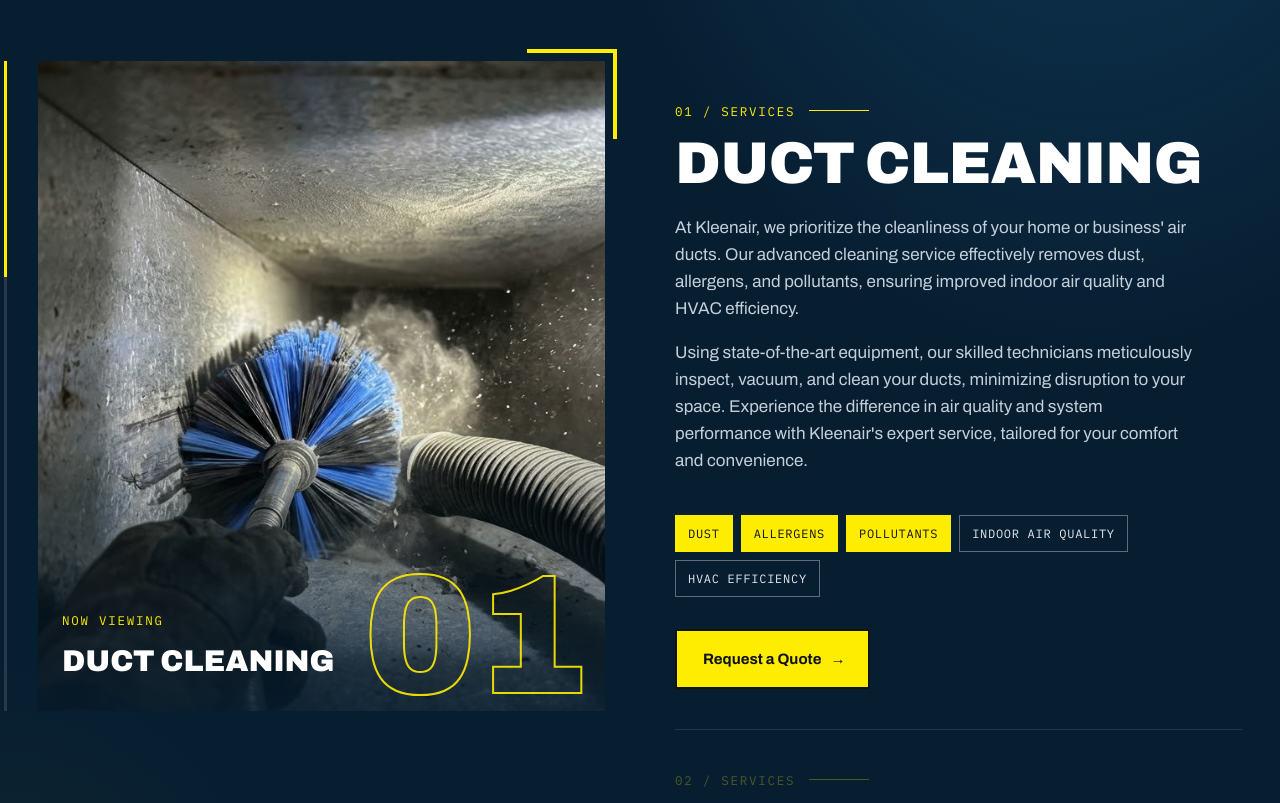
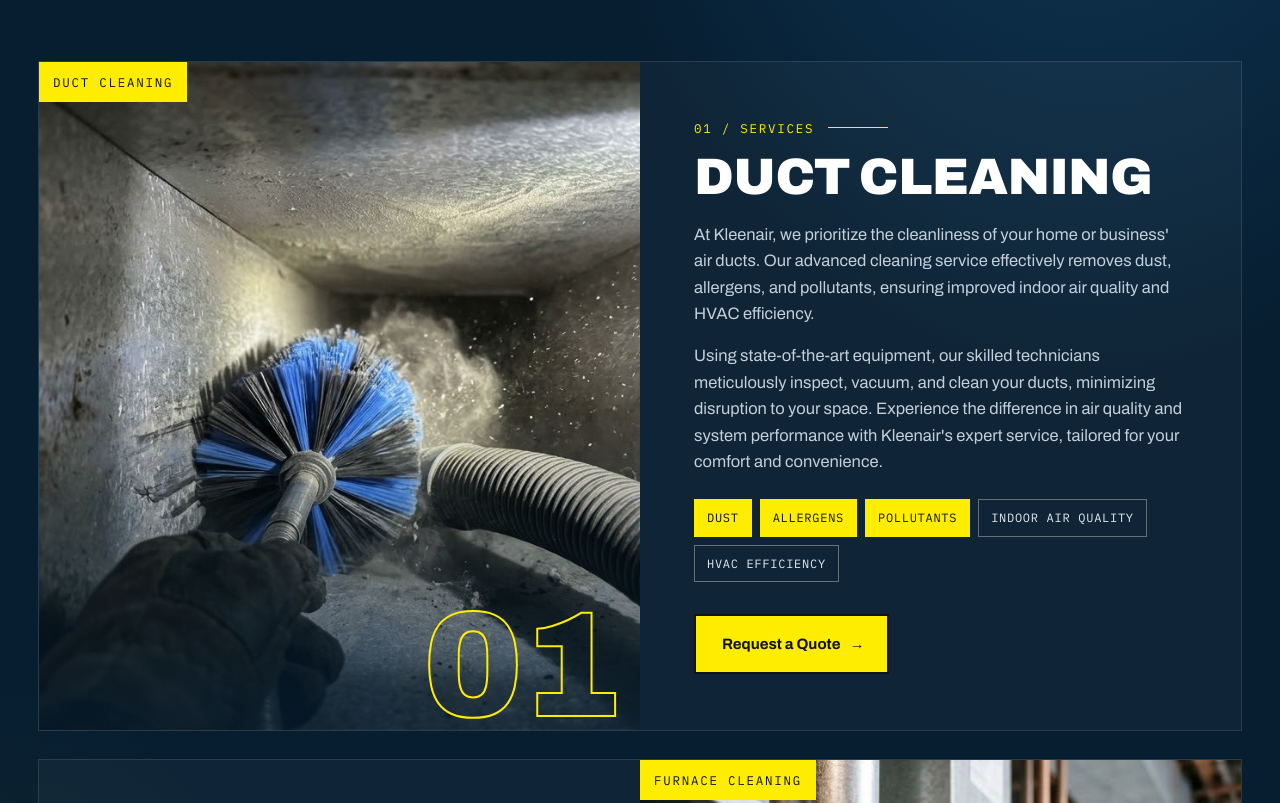
Before and after one commit to dallaswebagency/Kleenair-Furnace-Duct-Cleaning-Ltd., a plain HTML site: page index.html in a window 1280 px wide. Shown: the part 3240-4043 px from the top of the page. Drawn offline with Linux system fonts and the light colour scheme.

Commit message:
Services: alternating photo/text rows, no sticky gaps; process fills on view
Co-Authored-By: Claude Opus 5.5 <noreply@anthropic.com>
Claude-Session: https://claude.ai/code/session_017Li8CKjgWL7KoNiE7g78kv

```diff
--- a/index.html
+++ b/index.html
@@ -169,27 +169,23 @@ nav.main a.lnk:hover::after,nav.main a.lnk.act::after{transform:scaleX(1);transf
 .svc-head h2{font-size:clamp(50px,6.4vw,100px);margin-top:20px}
 .svc-head h2 span{color:var(--yellow)}
 .svc-head p{color:#b6c4d1;font-size:18px}
-.story{display:grid;grid-template-columns:1fr 1fr;gap:70px;align-items:start}
-.stage{position:sticky;top:110px;height:calc(100vh - 150px);max-height:660px;min-height:480px}
-.stage .shot{position:absolute;inset:0;overflow:hidden;opacity:0;transform:scale(1.06);transition:opacity .8s var(--ease),transform 1.2s var(--ease)}
-.stage .shot.on{opacity:1;transform:none}
-.stage .shot img{width:100%;height:100%;object-fit:cover}
-.stage .shot::after{content:"";position:absolute;inset:0;background:linear-gradient(180deg,transparent 55%,rgba(7,30,49,.85))}
-.stage .big{position:absolute;right:18px;bottom:6px;z-index:2;font-size:170px;line-height:.8;color:transparent;-webkit-text-stroke:2px var(--yellow);opacity:.9}
-.stage .cap{position:absolute;left:24px;bottom:26px;z-index:2}
-.stage .cap .mono{color:var(--yellow)}
-.stage .cap b{display:block;font-size:30px;font-weight:900;text-transform:uppercase;font-stretch:75%;font-variation-settings:"wdth" 75;margin-top:4px}
-.stage .rail{position:absolute;left:-34px;top:0;bottom:0;width:3px;background:rgba(255,255,255,.12)}
-.stage .rail i{position:absolute;left:0;top:0;width:3px;height:33.33%;background:var(--yellow);transition:transform .6s var(--ease)}
-.stage .corner{position:absolute;top:-12px;right:-12px;width:90px;height:90px;border-top:4px solid var(--yellow);border-right:4px solid var(--yellow);z-index:3}
-.svc{min-height:78vh;display:flex;flex-direction:column;justify-content:center;padding:40px 0;border-bottom:1px solid rgba(255,255,255,.1);opacity:.28;transition:opacity .6s var(--ease)}
-.svc:last-child{border-bottom:none}
-.svc.on{opacity:1}
+.svc-list{display:flex;flex-direction:column;gap:28px}
+.svc{display:grid;grid-template-columns:1fr 1fr;background:rgba(255,255,255,.03);border:1px solid rgba(255,255,255,.1);transition:border-color .4s,background .4s}
+.svc:hover{border-color:rgba(255,237,0,.5);background:rgba(255,255,255,.05)}
+.svc:nth-child(even) .media{order:2}
+.svc .media{position:relative;overflow:hidden;min-height:100%;clip-path:inset(0 0 0 100%);transition:clip-path 1.1s var(--ease)}
+.svc:nth-child(even) .media{clip-path:inset(0 100% 0 0)}
+.svc.in .media{clip-path:inset(0 0 0 0)!important}
+.svc .media img{position:absolute;inset:0;width:100%;height:100%;object-fit:cover;transition:transform 1.2s var(--ease)}
+.svc:hover .media img{transform:scale(1.06)}
+.svc .media::after{content:"";position:absolute;inset:0;background:linear-gradient(180deg,transparent 50%,rgba(7,30,49,.8))}
+.svc .bign{position:absolute;right:20px;bottom:4px;z-index:2;font-size:150px;line-height:.8;color:transparent;-webkit-text-stroke:2px var(--yellow)}
+.svc .tagline{position:absolute;left:0;top:0;z-index:2;background:var(--yellow);color:var(--ink);padding:10px 14px}
+.svc .body{padding:56px 54px}
 .svc .n{display:flex;align-items:center;gap:14px;color:var(--yellow)}
 .svc .n::after{content:"";height:1px;width:60px;background:var(--yellow)}
-.svc h3{font-size:clamp(44px,4.6vw,68px);margin:16px 0 24px}
-.svc p{color:#c3cfda;margin-bottom:16px;font-size:17px;max-width:54ch}
-.svc .mob{display:none}
+.svc h3{font-size:clamp(40px,4vw,60px);margin:16px 0 22px}
+.svc p{color:#c3cfda;margin-bottom:16px;font-size:16.5px}
 .chips{display:flex;flex-wrap:wrap;gap:8px;margin:24px 0 32px}
 .chip{font-family:var(--mono);font-size:12px;letter-spacing:.06em;padding:8px 12px;border:1px solid rgba(255,255,255,.35);text-transform:uppercase;color:#e3e9ef;transition:all .3s}
 .chip.y{background:var(--yellow);border-color:var(--yellow);color:var(--ink)}
@@ -202,10 +198,13 @@ nav.main a.lnk:hover::after,nav.main a.lnk.act::after{transform:scaleX(1);transf
 .proc-head p{max-width:36ch;color:var(--ink-2)}
 .pipe{position:relative;display:grid;grid-template-columns:repeat(5,1fr);gap:0}
 .pipe .tube{position:absolute;left:0;right:0;top:34px;height:16px;background:repeating-linear-gradient(90deg,#c8d6e2 0 28px,#b7c8d6 28px 32px);border-top:2px solid #e6eef4;border-bottom:2px solid #9fb3c4}
-.pipe .fill{position:absolute;left:0;top:34px;height:16px;width:100%;background:repeating-linear-gradient(90deg,var(--blue) 0 28px,#155f95 28px 32px);transform-origin:left;transform:scaleX(var(--p,0));border-top:2px solid var(--blue-2);border-bottom:2px solid #0d4a75}
+.pipe .fill{position:absolute;left:0;top:34px;height:16px;width:100%;background:repeating-linear-gradient(90deg,var(--blue) 0 28px,#155f95 28px 32px);transform-origin:left;transform:scaleX(0);transition:transform 2.4s var(--ease);border-top:2px solid var(--blue-2);border-bottom:2px solid #0d4a75}
 .station{position:relative;z-index:2;padding-right:22px}
 .station .node{width:84px;height:84px;border-radius:50%;background:var(--white);border:3px solid var(--ink);display:grid;place-items:center;font-family:var(--mono);font-weight:600;font-size:15px;transition:all .5s var(--ease)}
 .station.lit .node{background:var(--yellow);transform:scale(1.08)}
+.pipe.go .fill{transform:scaleX(1)}
+.pipe.go .station .node{background:var(--yellow);transform:scale(1.08)}
+.pipe.go .station:nth-of-type(2) .node{transition-delay:.5s}.pipe.go .station:nth-of-type(3) .node{transition-delay:1s}.pipe.go .station:nth-of-type(4) .node{transition-delay:1.5s}.pipe.go .station:nth-of-type(5) .node{transition-delay:2s}
 .station b{display:block;font-size:21px;margin-top:22px;line-height:1.2}
 .station span{font-size:14.5px;color:#5c646d;display:block;margin-top:6px}
 
@@ -297,14 +296,16 @@ footer{background:var(--white);padding-top:70px}
   .reg-item{border-right:none;border-bottom:1px solid #2c3238}
   .about-grid{grid-template-columns:1fr;gap:50px}
   .svc-head{grid-template-columns:1fr;gap:20px;margin-bottom:40px}
-  .story{grid-template-columns:1fr;gap:0}
-  .stage{display:none}
-  .svc{min-height:0;opacity:1;padding:50px 0}
-  .svc .mob{display:block;width:100%;aspect-ratio:4/3;object-fit:cover;margin-bottom:28px}
+  .svc{grid-template-columns:1fr}
+  .svc:nth-child(even) .media{order:0}
+  .svc .media{min-height:0;aspect-ratio:4/3}
+  .svc .body{padding:34px 24px 38px}
+  .svc .bign{font-size:110px}
   .proc-head{flex-direction:column;align-items:start}
   .pipe{grid-template-columns:1fr;gap:26px}
   .pipe .tube,.pipe .fill{left:39px;right:auto;top:0;bottom:0;width:6px;height:auto;background:#c8d6e2;border:none}
-  .pipe .fill{background:var(--blue);transform:scaleY(var(--p,0));transform-origin:top}
+  .pipe .fill{background:var(--blue);transform:scaleY(0);transform-origin:top}
+  .pipe.go .fill{transform:scaleY(1)}
   .station{display:grid;grid-template-columns:84px 1fr;gap:20px;align-items:center}
   .station b{margin-top:0}
   .review .wrap{grid-template-columns:1fr}
@@ -356,7 +357,7 @@ footer{background:var(--white);padding-top:70px}
   *{animation:none!important;transition:none!important}
   .rv{opacity:1;transform:none}
   .hero h1 .ln > span,.hero .sub,.hero .ctas{transform:none;opacity:1}
-  .hero-photo,.about-photo .frame,.cityline img{clip-path:none}
+  .hero-photo,.about-photo .frame,.cityline img,.svc .media{clip-path:none!important}
 }
 </style>
 </head>
@@ -475,46 +476,42 @@ footer{background:var(--white);padding-top:70px}
       <p>Duct, furnace and dryer vent cleaning for homes and businesses across Calgary and its surrounding areas.</p>
     </div>
 
-    <div class="story">
-      <div class="stage" aria-hidden="true">
-        <div class="rail"><i></i></div>
-        <div class="corner"></div>
-        <figure class="shot on" data-k="duct"><img src="images/duct-cleaning.jpg" alt=""></figure>
-        <figure class="shot" data-k="furnace"><img src="images/furnace-cleaning.jpg" alt=""></figure>
-        <figure class="shot" data-k="dryervent"><img src="images/dryer-vent-cleaning.jpg" alt=""></figure>
-        <div class="display big">01</div>
-        <div class="cap"><span class="mono">Now viewing</span><b>Duct Cleaning</b></div>
-      </div>
-
+    <div class="story-rows">
       <div class="svc-list">
         <article class="svc on" id="duct" data-k="duct" data-n="01" data-t="Duct Cleaning">
-          <img class="mob" src="images/duct-cleaning.jpg" alt="Rotary brush and vacuum hose cleaning inside an air duct">
+          <div class="media"><img src="images/duct-cleaning.jpg" alt="Rotary brush and vacuum hose cleaning inside an air duct"><span class="display bign">01</span><span class="tagline mono">Duct Cleaning</span></div>
+          <div class="body">
           <span class="n mono">01 / Services</span>
           <h3 class="display">Duct Cleaning</h3>
           <p>At Kleenair, we prioritize the cleanliness of your home or business' air ducts. Our advanced cleaning service effectively removes dust, allergens, and pollutants, ensuring improved indoor air quality and HVAC efficiency.</p>
           <p>Using state-of-the-art equipment, our skilled technicians meticulously inspect, vacuum, and clean your ducts, minimizing disruption to your space. Experience the difference in air quality and system performance with Kleenair's expert service, tailored for your comfort and convenience.</p>
           <div class="chips"><span class="chip y">Dust</span><span class="chip y">Allergens</span><span class="chip y">Pollutants</span><span class="chip">Indoor air quality</span><span class="chip">HVAC efficiency</span></div>
           <div><a class="btn btn-y" href="#contact" data-svc="Duct Cleaning">Request a Quote <span class="arr">&rarr;</span></a></div>
+        </div>
         </article>
 
         <article class="svc" id="furnace" data-k="furnace" data-n="02" data-t="Furnace Cleaning">
-          <img class="mob" src="images/furnace-cleaning.jpg" alt="Technician brushing and vacuuming a furnace blower">
+          <div class="media"><img src="images/furnace-cleaning.jpg" alt="Technician brushing and vacuuming a furnace blower"><span class="display bign">02</span><span class="tagline mono">Furnace Cleaning</span></div>
+          <div class="body">
           <span class="n mono">02 / Services</span>
           <h3 class="display">Furnace Cleaning</h3>
           <p>Your furnace is essential for maintaining warmth and comfort in your home, particularly during colder seasons. However, regular usage can lead to the accumulation of dirt and contaminants, potentially affecting its efficiency and safety.</p>
           <p>Our skilled technicians conduct thorough cleaning, targeting key components like the furnace blower and heat exchangers to remove any buildup that could hinder performance. A clean furnace operates more efficiently, reducing energy costs, and distributes heat evenly throughout your home. Regular cleaning can extend your furnace's lifespan, prevent costly repairs, and mitigate fire hazards and carbon monoxide risks.</p>
           <div class="chips"><span class="chip y">Furnace blower</span><span class="chip y">Heat exchangers</span><span class="chip">Lower energy costs</span><span class="chip">Even heat</span><span class="chip">Longer lifespan</span><span class="chip">Fire &amp; CO safety</span></div>
           <div><a class="btn btn-y" href="#contact" data-svc="Furnace Cleaning">Request a Quote <span class="arr">&rarr;</span></a></div>
+        </div>
         </article>
 
         <article class="svc" id="dryervent" data-k="dryervent" data-n="03" data-t="Dryer Vent Cleaning">
-          <img class="mob" src="images/dryer-vent-cleaning.jpg" alt="Technician clearing lint from a dryer vent duct">
+          <div class="media"><img src="images/dryer-vent-cleaning.jpg" alt="Technician clearing lint from a dryer vent duct"><span class="display bign">03</span><span class="tagline mono">Dryer Vent Cleaning</span></div>
+          <div class="body">
           <span class="n mono">03 / Services</span>
           <h3 class="display">Dryer Vent Cleaning</h3>
           <p>Dryer vent cleaning is a crucial yet often overlooked service that not only reduces fire risks but also improves dryer efficiency. Lint and debris buildup in dryer vents can lead to hazardous conditions and longer drying times.</p>
           <p>Kleenair's professional vent cleaning ensures unobstructed airflow, optimizing dryer performance. With specialized tools, our technicians thoroughly clean vents from the dryer to the exterior, cutting down on drying times, energy usage, and wear on the appliance.</p>
           <div class="chips"><span class="chip y">Dryer to exterior</span><span class="chip">Reduced fire risk</span><span class="chip">Faster drying</span><span class="chip">Less energy use</span><span class="chip">Less appliance wear</span></div>
           <div><a class="btn btn-y" href="#contact" data-svc="Dryer Vent Cleaning">Request a Quote <span class="arr">&rarr;</span></a></div>
+        </div>
         </article>
       </div>
     </div>
@@ -644,16 +641,9 @@ footer{background:var(--white);padding-top:70px}
   var io=new IntersectionObserver(function(es){es.forEach(function(e){if(e.isIntersecting){e.target.classList.add('in');io.unobserve(e.target)}})},{threshold:.15});
   document.querySelectorAll('.rv,.review').forEach(function(el){io.observe(el)});
 
-  /* services: sticky image follows the service being read */
-  var svcs=[].slice.call(document.querySelectorAll('.svc')),shots=document.querySelectorAll('.shot');
-  var big=document.querySelector('.stage .big'),capb=document.querySelector('.stage .cap b'),rail=document.querySelector('.stage .rail i');
-  var sio=new IntersectionObserver(function(es){es.forEach(function(e){if(!e.isIntersecting)return;var k=e.target.dataset.k;
-    svcs.forEach(function(s){s.classList.toggle('on',s===e.target)});
-    shots.forEach(function(s){s.classList.toggle('on',s.dataset.k===k)});
-    big.textContent=e.target.dataset.n;capb.textContent=e.target.dataset.t;
-    rail.style.transform='translateY('+(svcs.indexOf(e.target)*100)+'%)';
-  })},{rootMargin:'-45% 0px -45% 0px'});
-  svcs.forEach(function(s){sio.observe(s)});
+  document.querySelectorAll('.svc').forEach(function(el){io.observe(el)});
+  var pio=new IntersectionObserver(function(es){es.forEach(function(e){if(e.isIntersecting){e.target.classList.add('go');pio.unobserve(e.target)}})},{threshold:.3});
+  pio.observe(document.querySelector('.pipe'));
 
   /* quote buttons prefill the form */
   var subj=document.getElementById('f-subject');
@@ -677,9 +667,6 @@ footer{background:var(--white);padding-top:70px}
       grille.style.setProperty('--gy',(y*.18)+'px');
       cbg.style.setProperty('--cy',(contact.getBoundingClientRect().top*-.15)+'px');
     }
-    var r=pipe.getBoundingClientRect(),p=Math.min(1,Math.max(0,(innerHeight*.85-r.top)/(r.height+innerHeight*.3)));
-    pipe.style.setProperty('--p',p.toFixed(3));
-    stations.forEach(function(s,i){s.classList.toggle('lit',p>=i/stations.length+.04)});
     var cur=-1;secs.forEach(function(s,i){if(s.getBoundingClientRect().top<innerHeight*.4)cur=i});
     links.forEach(function(l,i){l.classList.toggle('act',i===cur)});
     ticking=false;
```
